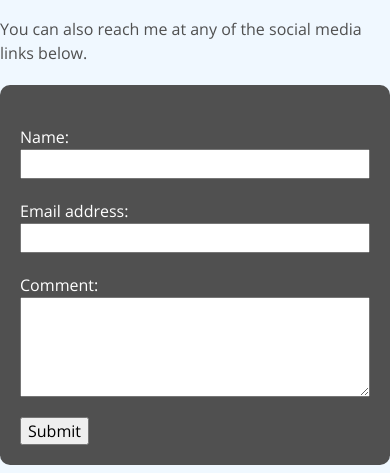
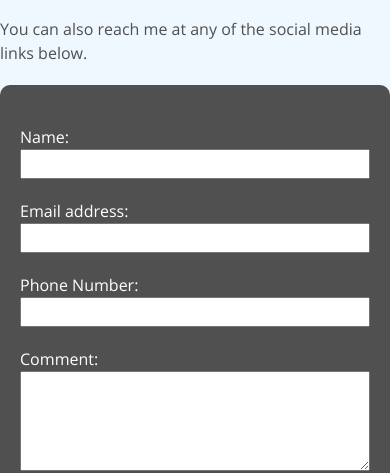
Before and after one commit to mjamore/carlieamoreddc, a Gatsby site: page /contact-me in a window 390 px wide. Shown: the part 307-780 px from the top of the page. Built offline with nearby package versions, Linux system fonts and the light colour scheme; Gatsby itself is replaced by a stand-in of ours.

Commit message:
main | Add phone number field to form.

```diff
--- a/src/components/contactForm.js
+++ b/src/components/contactForm.js
@@ -10,6 +10,9 @@ const ContactForm = () => {
       <label className={styles.label} for='emailAddress'>Email address:
         <input className={styles.input} type='email' name='emailAddress' id='emailAddress'></input>
       </label>
+      <label className={styles.label} for='phone'>Phone Number:
+        <input className={styles.input} type='number' name='phone' id='phone'></input>
+      </label>
       <label className={styles.label} for='comments'>Comment:
         <textarea className={styles.textarea} name='comments' id='comments'></textarea>
       </label>
```
